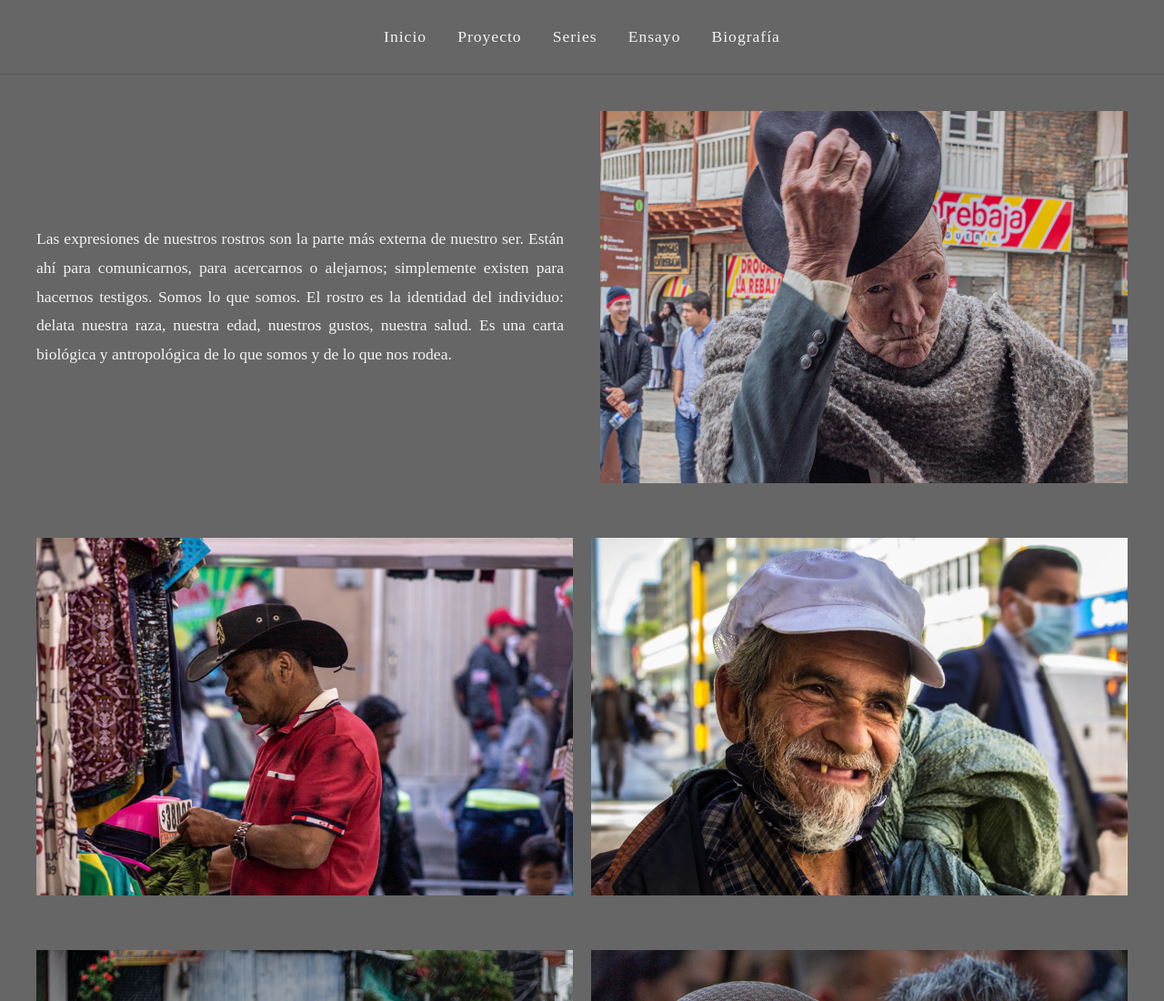
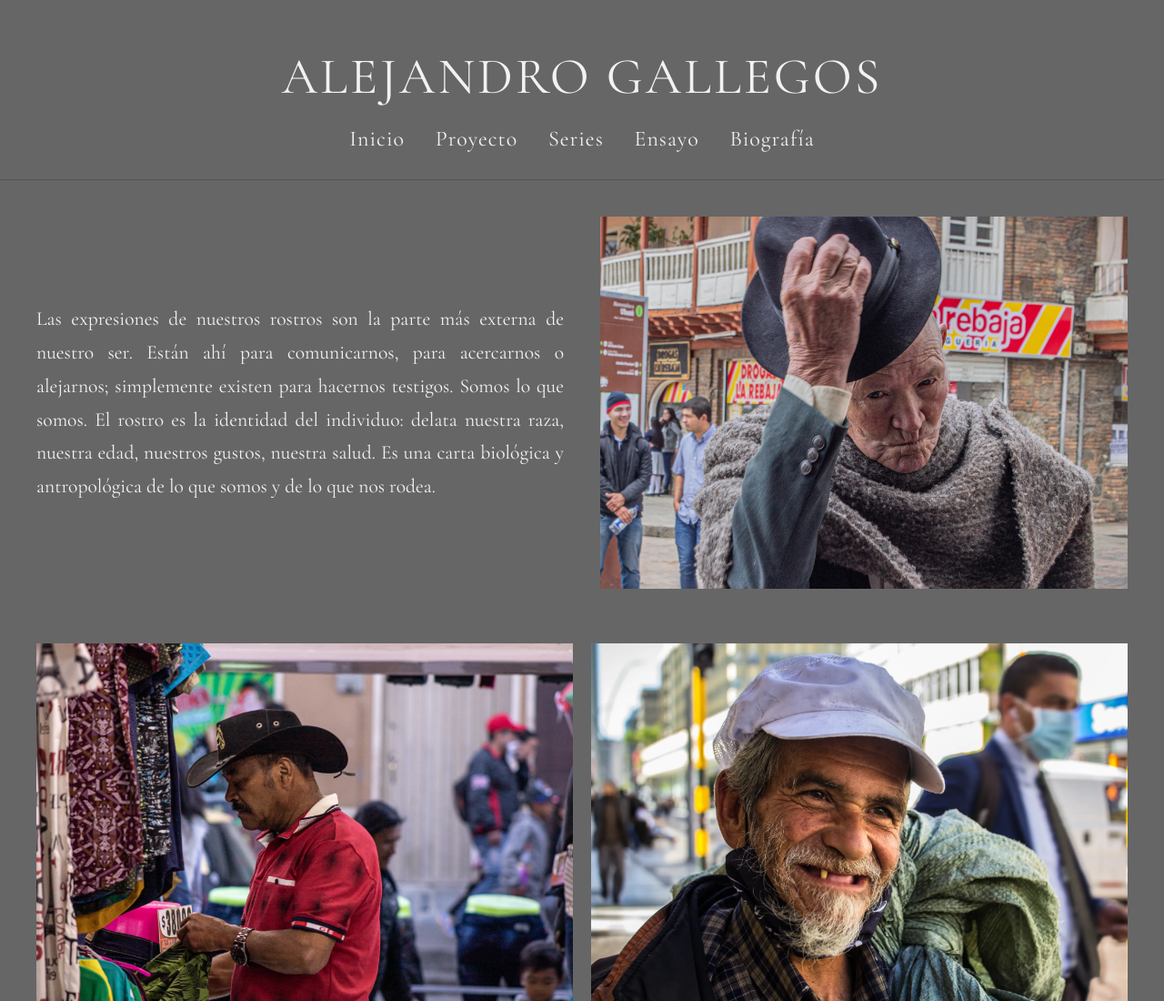
Before and after one commit to muyingeniosoalejandro-stack/portafolio-fotografia, a plain HTML site: page caras.html in a window 1280 px wide. Shown: the top 1100 px of the page at 91% size. Drawn offline with nearby package versions, Linux system fonts and the light colour scheme.

Commit message:
Update caras.html

```diff
--- a/caras.html
+++ b/caras.html
@@ -3,26 +3,99 @@
 <head>
     <meta charset="UTF-8">
     <meta name="viewport" content="width=device-width, initial-scale=1.0">
-    <title>Es lo que somos - Alejandro Gallegos</title>
+    <title>Alejandro Gallegos - Portafolio</title>
     <style>
-        body { background-color: #666666; color: #f2f2f2; font-family: 'Times New Roman', Times, serif; margin: 0; padding: 0; }
-        nav { text-align: center; padding: 30px 0; border-bottom: 1px solid #555; margin-bottom: 40px; }
-        nav a { color: #f2f2f2; text-decoration: none; margin: 0 15px; font-size: 1.1rem; letter-spacing: 1px; }
-        nav a:hover { color: #bbbbbb; }
-        .contenedor-revista { max-width: 1200px; margin: 0 auto; padding: 0 20px 60px 20px; }
+        /* Importamos tu tipografía elegante original */
+        @import url('https://fonts.googleapis.com/css2?family=Cormorant+Garamond:wght@400;600&display=swap');
+
+        /* =========================================
+           DISEÑO BASE, FONDO OSCURO Y FUENTE
+        ========================================= */
+        body {
+          background-color: #666666;
+          color: #f2f2f2;
+          font-family: 'Cormorant Garamond', Georgia, serif;
+          margin: 0;
+          padding: 0;
+        }
+
+        /* TÍTULO PRINCIPAL DE LA PÁGINA */
+        h1.nombre-sitio {
+          text-align: center;
+          font-size: 3.5rem;
+          font-weight: 400;
+          letter-spacing: 3px;
+          margin: 50px 0 10px 0;
+        }
+
+        nav {
+          text-align: center;
+          padding: 10px 0 30px 0;
+          border-bottom: 1px solid #555;
+          margin-bottom: 40px;
+        }
+
+        nav a {
+          color: #f2f2f2;
+          text-decoration: none;
+          margin: 0 15px;
+          font-size: 1.5rem; /* Letra del menú más grande */
+          letter-spacing: 1px;
+        }
+
+        nav a:hover {
+          color: #bbbbbb;
+        }
+
+        .contenedor-revista {
+          max-width: 1200px;
+          margin: 0 auto;
+          padding: 0 20px 60px 20px;
+        }
+
         .fila-revista { display: flex; align-items: center; gap: 40px; margin-bottom: 60px; }
         .fila-inversa { flex-direction: row-reverse; }
         .fila-doble-foto { display: flex; gap: 20px; margin-bottom: 60px; }
-        .bloque-texto { flex: 1; font-size: 1.1rem; line-height: 1.8; text-align: justify; }
+
+        .bloque-texto {
+          flex: 1;
+          font-size: 1.35rem; /* Letra de los textos más grande y legible */
+          line-height: 1.7;
+          text-align: justify;
+        }
+
         .bloque-foto { flex: 1; }
+
         .foto-item { position: relative; display: block; overflow: hidden; }
         .foto-item img { width: 100%; height: auto; display: block; }
-        .firma-flotante { position: absolute; bottom: 20px; right: 20px; color: #ffffff; font-family: serif; font-size: 14px; letter-spacing: 1px; opacity: 0; transition: opacity 0.4s ease; pointer-events: none; text-shadow: 1px 1px 4px rgba(0,0,0,0.7); }
+
+        .firma-flotante {
+          position: absolute; bottom: 20px; right: 20px;
+          color: #ffffff; font-family: 'Cormorant Garamond', serif;
+          font-size: 18px; letter-spacing: 1px; opacity: 0;
+          transition: opacity 0.4s ease; pointer-events: none;
+          text-shadow: 1px 1px 4px rgba(0,0,0,0.7);
+        }
         .foto-item:hover .firma-flotante { opacity: 1; }
-        @media (max-width: 768px) { .fila-revista, .fila-inversa, .fila-doble-foto { flex-direction: column; gap: 20px; margin-bottom: 40px; } }
+
+        #galeria-aleatoria { display: grid; grid-template-columns: repeat(2, 1fr); gap: 20px; margin-bottom: 40px; }
+
+        .boton-contacto {
+          display: inline-block; margin-top: 20px; padding: 10px 20px;
+          border: 1px solid #f2f2f2; color: #f2f2f2; text-decoration: none;
+          transition: all 0.3s ease; font-size: 1.2rem;
+        }
+        .boton-contacto:hover { background-color: #f2f2f2; color: #666666; }
+
+        @media (max-width: 768px) {
+          .fila-revista, .fila-inversa, .fila-doble-foto, #galeria-aleatoria { flex-direction: column; grid-template-columns: 1fr; gap: 20px; margin-bottom: 40px; }
+        }
     </style>
 </head>
 <body>
+
+    <!-- Aquí está tu nombre de regreso -->
+    <h1 class="nombre-sitio">ALEJANDRO GALLEGOS</h1>
 
     <nav>
         <a href="index.html">Inicio</a>
```
